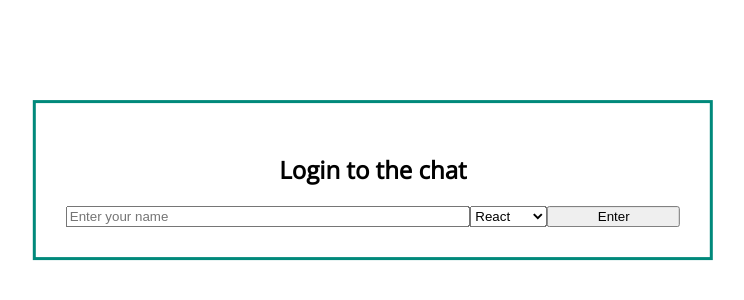
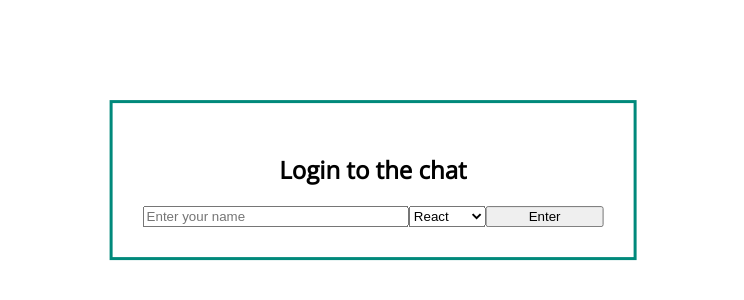
Before and after one commit to michalpruchniak/chat-socket.io, a React (Create React App) app in the folder client/: page / in a window 1536 px wide. Shown: the part 220-520 px from the top of the page, without its empty margins (395-1139 px from the left). Built offline with nearby package versions, Linux system fonts and the light colour scheme; no server answers.

Commit message:
add style to responsive login form

```diff
--- a/client/src/index.css
+++ b/client/src/index.css
@@ -15,8 +15,8 @@ button{
   position: absolute;
   left: 50%;
   top: 50%;
-  width: 40%;
-  padding: 30px;
+  width: 90%;
+  padding: 20px;
   transform: translate(-50%, -50%);
   border: 3px solid #00897b
 }
@@ -95,6 +95,10 @@ button{
   button{
     width: 150px;
   }
+  .login {
+    width: 80%;
+    padding: 30px;
+  }
 }
 @media(min-width: 1000px){
   input[type="text"]{
@@ -110,7 +114,9 @@ button{
   .messages__conversation > li{
     width: 600px;
   }
-
+  .login {
+    width: 45%;
+  }
 }
 @media(min-width: 1300px){
   input[type="text"]{
@@ -119,4 +125,7 @@ button{
   button{
     width: 170px;
   }
+  .login {
+    width: 30%;
+  }
 }
```
